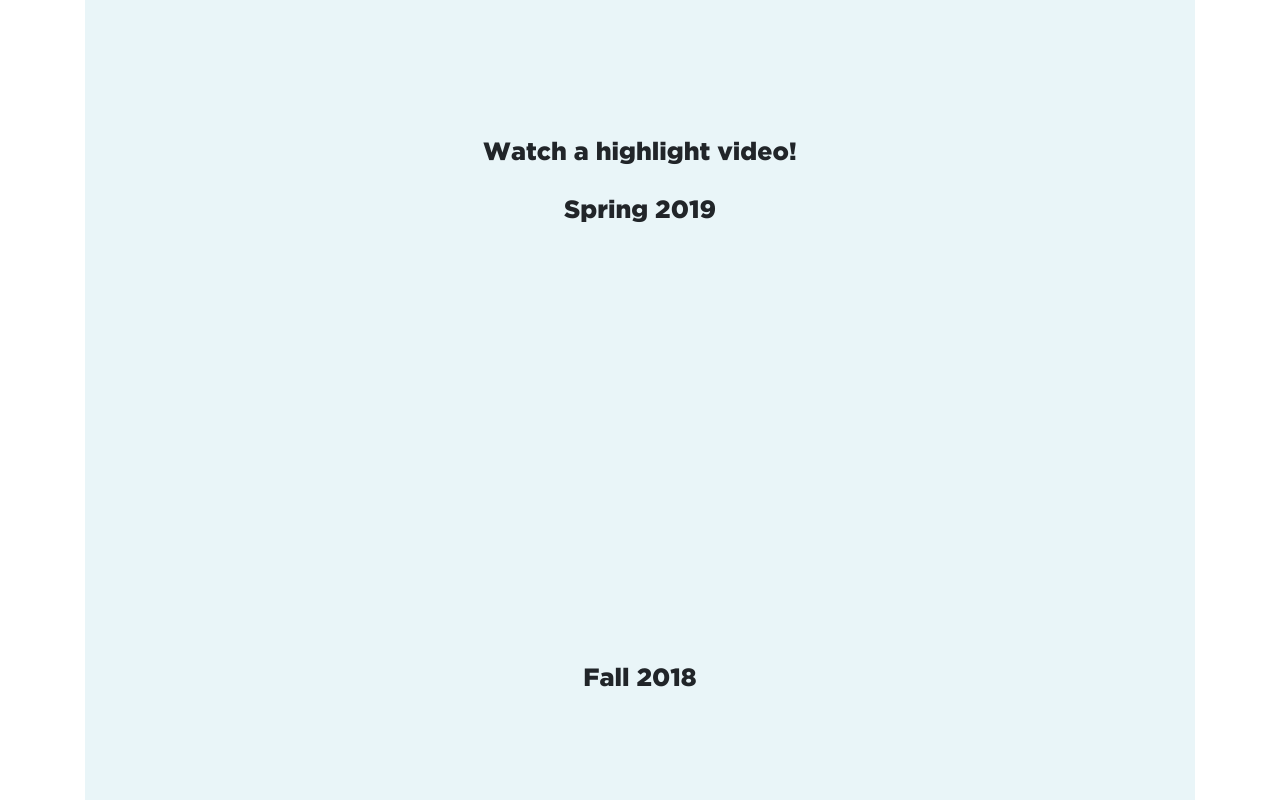
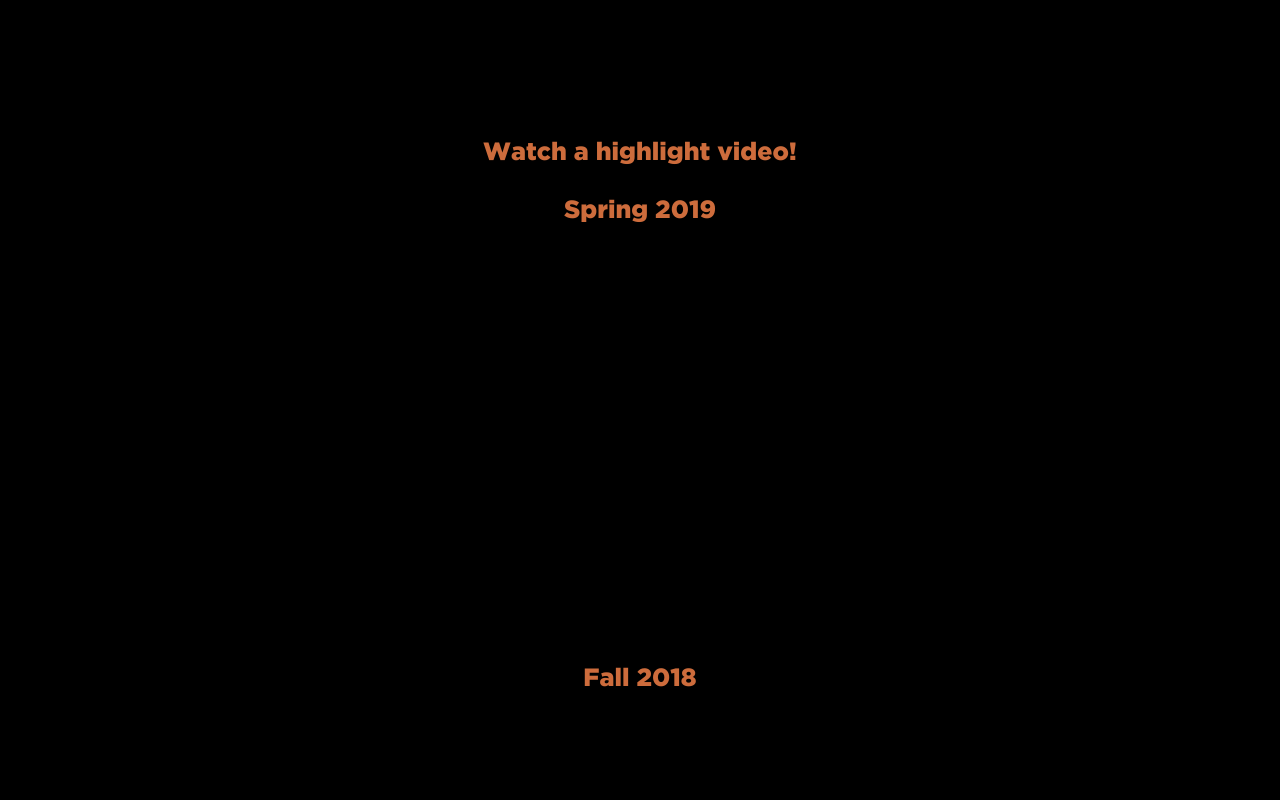
Before and after one commit to avinashdamania/LonghornSmash, a React (Create React App) app: page / in a window 1280 px wide. Shown: the part 960-1760 px from the top of the page. Built offline with nearby package versions, Linux system fonts and the light colour scheme; a web font is replaced by a local one.

Commit message:
Changed font color

```diff
--- a/src/Home.js
+++ b/src/Home.js
@@ -7,20 +7,22 @@ import { Col, Row } from 'react-bootstrap';
 const hstyle = {
     textAlign: "center",
     fontFamily: "SmashUltimate",
-    fontSize: "100px"
+    fontSize: "100px",
+    color: '#cd6c3c'
 };
 const h2style = {
     textAlign: "center",
     fontFamily: "GothamBlackRegular",
     fontSize: "25px",
-    marginTop: "20px"
+    marginTop: "20px",
+    color: '#cd6c3c'
 };
 var intViewportWidth = window.innerWidth;
 var intViewportHeight = window.innerHeight;
 
 export const Home = () => (
     <div style={{
-        backgroundColor: '#e9f5f8', width: '100%',
+        backgroundColor: '#000000', width: '100%',
         height: '100%'}}>
         <h2 style={hstyle}>LONGHORN SMASH</h2>
         <div style={{
--- a/src/index.css
+++ b/src/index.css
@@ -5,6 +5,7 @@ body {
     sans-serif;
   -webkit-font-smoothing: antialiased;
   -moz-osx-font-smoothing: grayscale;
+  background-color: black;
 }
 
 code {
```
